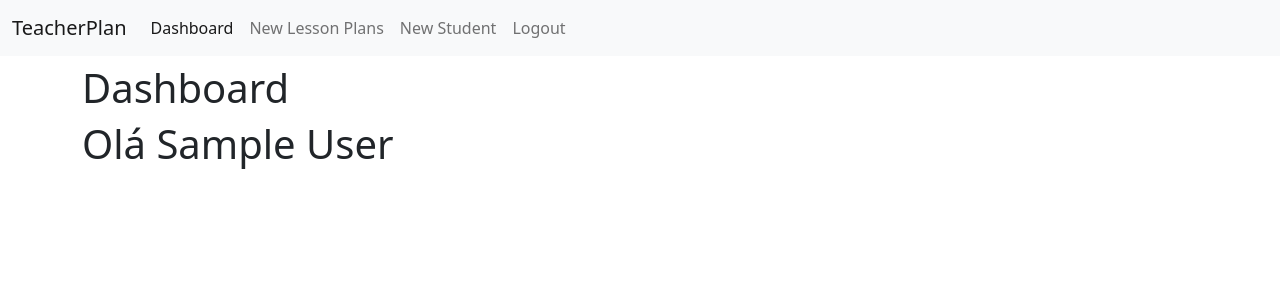
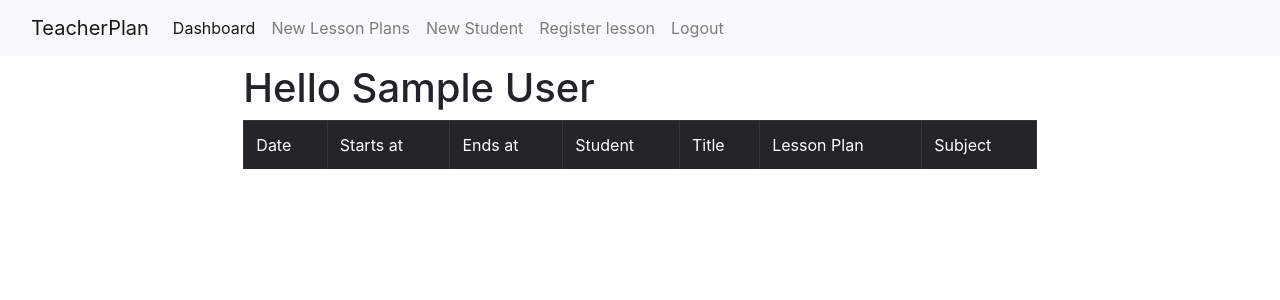
Before and after one commit to nandoks/TeacherPlan, a Django app: template templates/teacher/dashboard.html in a window 1280 px wide. Shown: the top 300 px of the page. Run offline with Django 3.2, Linux system fonts and the light colour scheme; the template is opened without the code that fills it: values that come from a table or form of the project are taken from there, others are empty; the visitor is signed in with stand-in values (Sample User, id 1); parts of the project's set-up code (start-up, migrations or seed data) failed here and were passed over; some libraries are stand-ins or nearby versions.

Commit message:
dashboard update adding list of next lessons for user

```diff
--- a/TeacherPlan/settings.py
+++ b/TeacherPlan/settings.py
@@ -46,6 +46,7 @@ INSTALLED_APPS = [
     'teacher',
     'widget_tweaks',
     'multiselectfield',
+    'tempus_dominus',
 ]
 
 MIDDLEWARE = [
@@ -128,8 +129,11 @@ USE_TZ = True
 # https://docs.djangoproject.com/en/3.2/howto/static-files/
 
 STATIC_URL = '/static/'
+STATIC_ROOT = os.path.join(BASE_DIR, '/staticfiles/')
 
 # Default primary key field type
 # https://docs.djangoproject.com/en/3.2/ref/settings/#default-auto-field
 
 DEFAULT_AUTO_FIELD = 'django.db.models.BigAutoField'
+
+TEMPUS_DOMINUS_LOCALIZE = True
--- a/lesson/models/lesson.py
+++ b/lesson/models/lesson.py
@@ -9,7 +9,7 @@ class Lesson(models.Model):
     lesson_plan = models.ForeignKey(to='lesson_plan.LessonPlan', on_delete=models.DO_NOTHING, null=True, blank=True)
     subject = models.ManyToManyField(to='utilities.Subject', blank=True)
     teacher = models.ForeignKey(to='teacher.Teacher', on_delete=models.DO_NOTHING)
-    student = models.OneToOneField(to='student.Student', on_delete=models.CASCADE)
+    student = models.ForeignKey(to='student.Student', on_delete=models.CASCADE)
 
     def __str__(self):
         return f'{self.date.strftime("%d/%m/%Y - %H:%M")} - {self.student.first_name} {self.student.last_name}'
--- a/lesson_plan/views.py
+++ b/lesson_plan/views.py
@@ -1,3 +1,4 @@
+from django.contrib.auth.decorators import login_required
 from django.shortcuts import render, redirect
 
 from lesson.models import Lesson
@@ -6,7 +7,7 @@ from .forms import CreateLessonPlanForms
 
 
 # Create your views here.
-
+@login_required(login_url='login')
 def create(request):
     teacher_id = Teacher.objects.values_list('id', flat=True).filter(user_id=request.user.id)[0]
     lesson = Lesson.objects.filter(teacher_id=teacher_id)
--- a/student/views.py
+++ b/student/views.py
@@ -1,8 +1,9 @@
+from django.contrib.auth.decorators import login_required
 from django.shortcuts import render, redirect
 from student.forms import StudentRegisterForms
 from teacher.models import Teacher
 
-
+@login_required(login_url='login')
 def register_student(request):
     if request.method == 'POST':
         form = StudentRegisterForms(request.POST)
--- a/teacher/urls.py
+++ b/teacher/urls.py
@@ -5,5 +5,5 @@ urlpatterns = [
     path('register', views.register, name='register_teacher'),
     path('login', views.login, name='login'),
     path('logout', views.logout, name='logout'),
-    path('dashboard', views.dashboard, name='dashboard'),
+    path('', views.dashboard, name='dashboard'),
 ]
--- a/templates/base.html
+++ b/templates/base.html
@@ -2,11 +2,19 @@
 <html lang="en">
 <head>
     <meta charset="UTF-8">
-      <link href="https://cdn.jsdelivr.net/npm/bootstrap@5.0.1/dist/css/bootstrap.min.css" rel="stylesheet"
+    <link href="https://cdn.jsdelivr.net/npm/bootstrap@5.0.1/dist/css/bootstrap.min.css" rel="stylesheet"
           integrity="sha384-+0n0xVW2eSR5OomGNYDnhzAbDsOXxcvSN1TPprVMTNDbiYZCxYbOOl7+AMvyTG2x" crossorigin="anonymous">
     <script src="https://cdn.jsdelivr.net/npm/bootstrap@5.0.1/dist/js/bootstrap.bundle.min.js"
             integrity="sha384-gtEjrD/SeCtmISkJkNUaaKMoLD0//ElJ19smozuHV6z3Iehds+3Ulb9Bn9Plx0x4"
             crossorigin="anonymous"></script>
+    <link rel="stylesheet" href="https://stackpath.bootstrapcdn.com/bootstrap/4.1.3/css/bootstrap.min.css"
+          integrity="sha384-MCw98/SFnGE8fJT3GXwEOngsV7Zt27NXFoaoApmYm81iuXoPkFOJwJ8ERdknLPMO" crossorigin="anonymous">
+    <script src="https://code.jquery.com/jquery-3.3.1.slim.min.js"
+            integrity="sha384-q8i/X+965DzO0rT7abK41JStQIAqVgRVzpbzo5smXKp4YfRvH+8abtTE1Pi6jizo"
+            crossorigin="anonymous"></script>
+    <link rel="stylesheet" href="https://netdna.bootstrapcdn.com/font-awesome/4.7.0/css/font-awesome.css">
+
+    {{ form.media }}
     <title>TeacherPlan</title>
 </head>
 <body>
--- a/templates/partials/_menu.html
+++ b/templates/partials/_menu.html
@@ -19,6 +19,9 @@
                             <a class="nav-link" href="{% url 'register_student' %}">New Student</a>
                         </li>
                         <li class="nav-item">
+                            <a class="nav-link" href="{% url 'register_lesson' %}">Register lesson</a>
+                        </li>
+                        <li class="nav-item">
                             <a class="nav-link" href="{% url 'logout' %}">Logout</a>
                         </li>
                     {% else %}
--- a/templates/student/register_student.html
+++ b/templates/student/register_student.html
@@ -5,7 +5,7 @@
     <section class="container col-8">
         <div class="container mt-2">
             <h1>Register a Student</h1>
-            <form action="{% url 'register_student' %}" method="POST">
+            <form action="{% url 'register_lesson' %}" method="POST">
                 {% csrf_token %}
                 {% for field in register_form.visible_fields %}
                     <div class="form-group">
--- a/templates/teacher/dashboard.html
+++ b/templates/teacher/dashboard.html
@@ -2,9 +2,61 @@
 
 {% block content %}
 
-    <div class="container mt-2">
-        <h1>Dashboard</h1>
-        <h1>Olá {{ user }}</h1>
-    </div>
+    <section class="container col-8">
+        <div class="container mt-2">
+            <h1> Hello {{ user }}</h1>
+            <div class="table-responsive">
+                <table class="table table-dark table-striped table-bordered">
+                    <thead>
+                    <tr>
+                        <td>Date</td>
+                        <td>Starts at</td>
+                        <td>Ends at</td>
+                        <td>Student</td>
+                        <td>Title</td>
+                        <td>Lesson Plan</td>
+                        <td>Subject</td>
+                    </tr>
+                    </thead>
+                    <tfoot>
+{#                    <tr>#}
+{#                        <td>Date</td>#}
+{#                        <td>Starts at</td>#}
+{#                        <td>Ends at</td>#}
+{#                        <td>Student</td>#}
+{#                        <td>Lesson Plan</td>#}
+{#                        <td>Subject</td>#}
+{#                    </tr>#}
+                    </tfoot>
+                    <tbody>
+                    {% for lesson in next_lessons %}
+                        <tr>
+                            <td>{{ lesson.date|date:'d/m/Y' }}</td>
+                            <td>{{ lesson.start|time }}</td>
+                            <td>{{ lesson.end }}</td>
+                            <td>{{ lesson.student }}</td>
+                            <td>{{ lesson.lesson_plan.title }}</td>
+                            <td>
+                                {% if lesson_plan %}
+                                    {{ lesson.lesson_plan }}
+                                {% endif %}
+                            </td>
+                            <td>
+                                {% if lesson.subject %}
+                                    {% for subject in lesson.subject.all %}
+                                        {{ subject.name}}
+                                        {% if not forloop.last %}
+                                        ,
+                                        {% endif %}
+                                    {% endfor %}
+                                {% endif %}
+                            </td>
+                        </tr>
+                    {% endfor %}
+                    </tbody>
+                </table>
+            </div>
 
+        </div>
+    </section>
 {% endblock %}
--- a/templates/teacher/register.html
+++ b/templates/teacher/register.html
@@ -15,7 +15,7 @@
                     </div>
                     {% for error in field.errors %}
                         <section class="alert alert-danger" role="alert">
-                            {{ field.errors }}
+                            {{ field.error }}
                         </section>
                     {% endfor %}
                 {% endfor %}
--- a/utilities/models/subject.py
+++ b/utilities/models/subject.py
@@ -6,3 +6,6 @@ class Subject(models.Model):
 
     def __str__(self):
         return self.name
+
+    class Meta:
+        ordering = ('name',)
```
Also changed, not shown: lesson/forms.py (+26 -1 lines), lesson/validation.py (added, +14 -0 lines), lesson/views.py (+35 -2 lines), student/models/student.py (+7 -0 lines), teacher/views.py (+13 -1 lines), templates/lesson/register_lesson.html (+42 -10 lines), lesson/migrations/0006_alter_lesson_student.py (added), student/migrations/0004_alter_student_options.py (added), utilities/migrations/0002_alter_subject_options.py (added).
